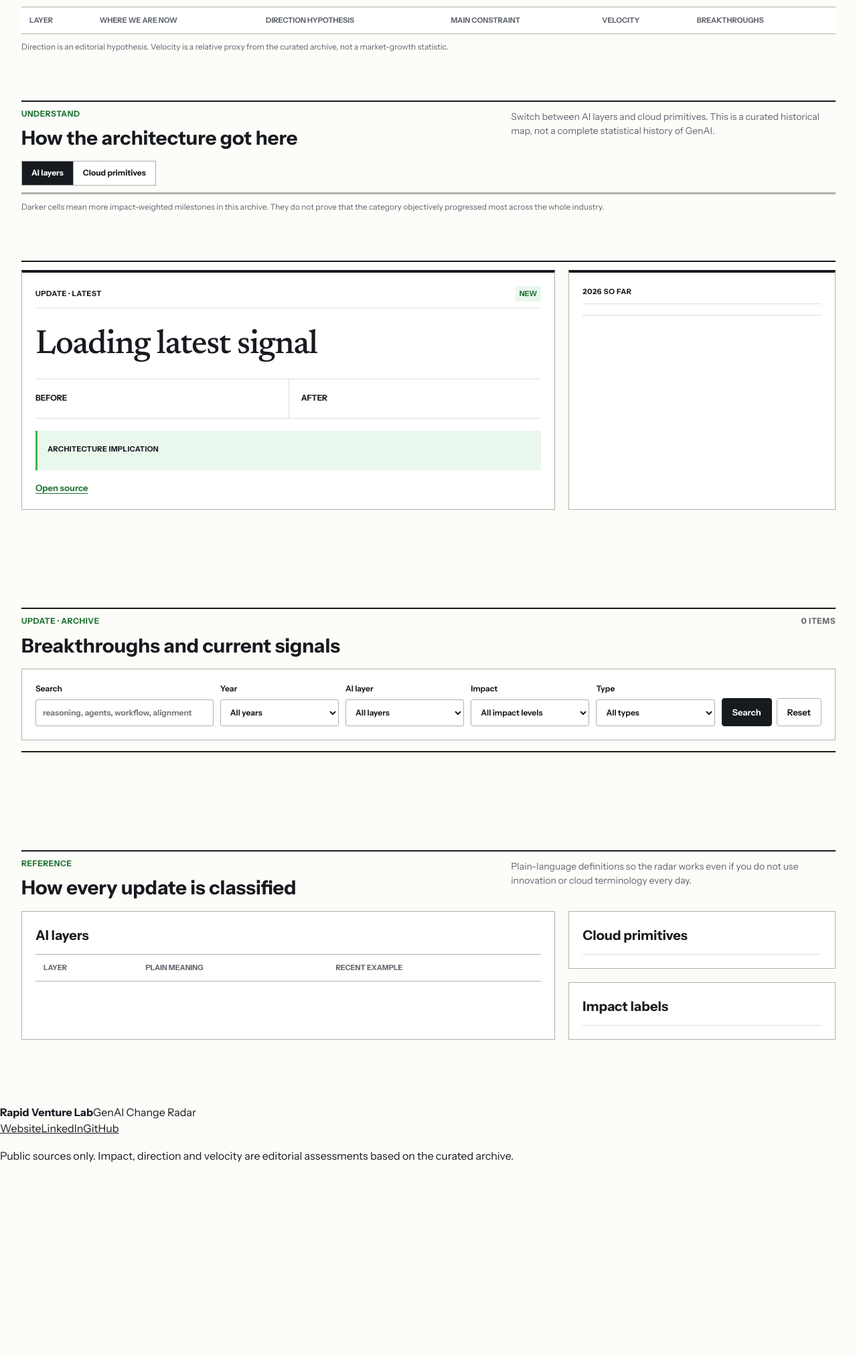
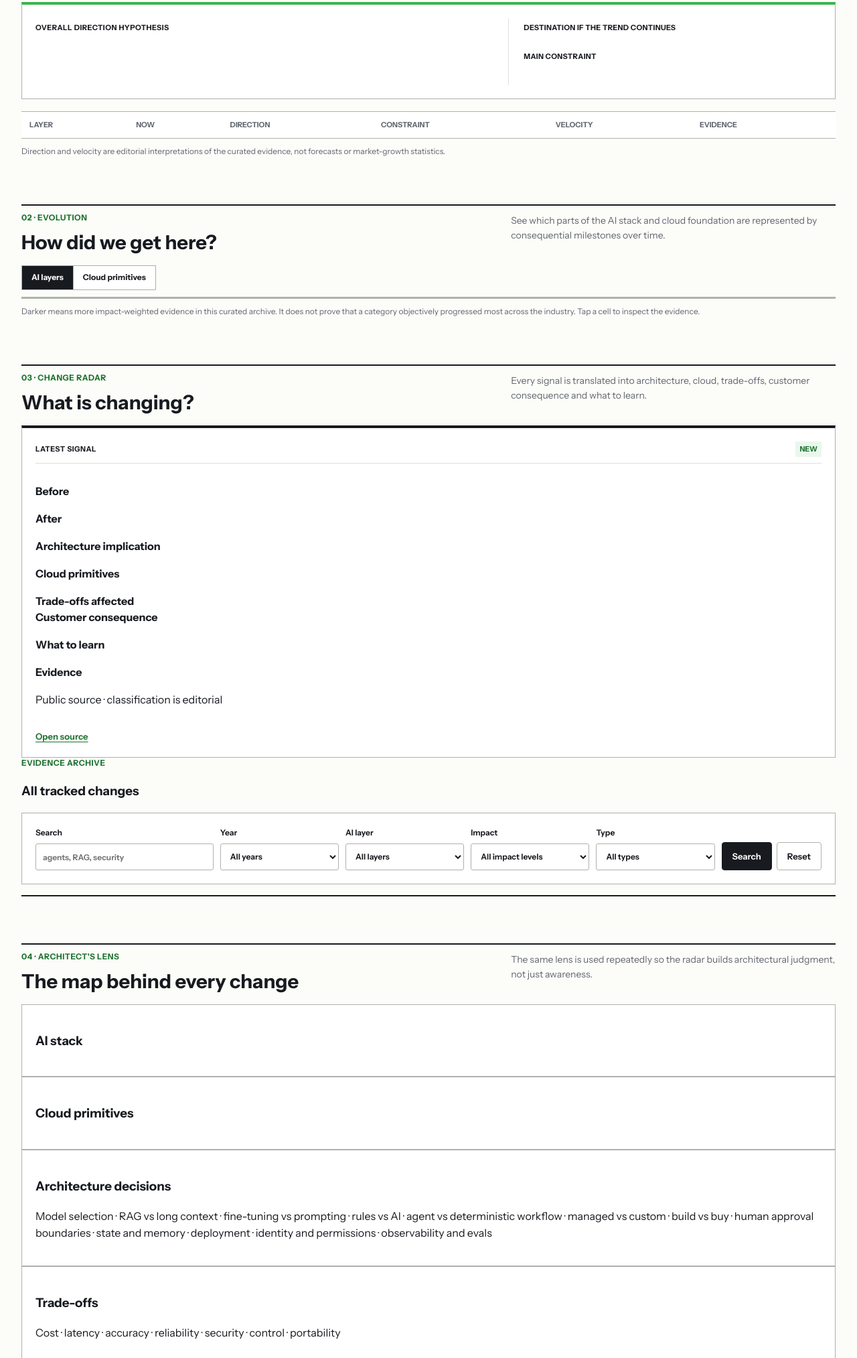
Before and after one commit to RapidVentureLab/genai-change-radar, a plain HTML site: page index.html in a window 1280 px wide. Shown: the part 773-2800 px from the top of the page at 67% size. Before the commit the page ends 2527 px from the top, so only its background shows below. Drawn offline with Linux system fonts and the light colour scheme.

Commit message:
Rebuild information architecture around full intelligence model

```diff
--- a/index.html
+++ b/index.html
@@ -1,93 +1,16 @@
 <!doctype html>
-<html lang="en">
-<head>
-  <meta charset="utf-8">
-  <meta name="viewport" content="width=device-width,initial-scale=1">
-  <meta name="theme-color" content="#FCFCFA">
-  <meta name="color-scheme" content="light">
-  <meta name="description" content="GenAI Change Radar by Rapid Venture Lab. A running record of meaningful changes in GenAI architecture.">
-  <title>GenAI Change Radar | Rapid Venture Lab</title>
-  <link rel="preconnect" href="https://fonts.googleapis.com">
-  <link rel="preconnect" href="https://fonts.gstatic.com" crossorigin>
-  <link href="https://fonts.googleapis.com/css2?family=Instrument+Sans:ital,wght@0,400..700;1,400..700&family=Newsreader:opsz,wght@6..72,300..800&display=swap" rel="stylesheet">
-  <link rel="stylesheet" href="styles.css?v=9">
-</head>
-<body>
-<header class="masthead" id="top">
-  <div class="masthead-main">
-    <a class="brand" href="#top" aria-label="Rapid Venture Lab, GenAI Change Radar">
-      <img src="assets/rvl-lockup-horizontal.svg" alt="Rapid Venture Lab" class="brand-lockup">
-      <span class="product-name">GenAI Change Radar</span>
-    </a>
-    <nav class="nav" aria-label="Primary"><a href="#direction">Orient</a><a href="#progress">Understand</a><a href="#today">Update</a><a href="#model">Reference</a></nav>
-  </div>
-  <div class="live-line">
-    <span class="live-dot" aria-hidden="true"></span><strong>Updated daily</strong><span id="updatedAt">Loading</span><span class="sep">·</span><span id="liveCount">Building archive</span>
-  </div>
-</header>
+<html lang="en"><head><meta charset="utf-8"><meta name="viewport" content="width=device-width,initial-scale=1"><meta name="theme-color" content="#FCFCF9"><meta name="color-scheme" content="light"><meta name="description" content="GenAI Change Radar by Rapid Venture Lab. Track how GenAI architecture is changing, where it is heading, and what that changes for system design."><title>GenAI Change Radar | Rapid Venture Lab</title><link rel="preconnect" href="https://fonts.googleapis.com"><link rel="preconnect" href="https://fonts.gstatic.com" crossorigin><link href="https://fonts.googleapis.com/css2?family=Instrument+Sans:ital,wght@0,400..700;1,400..700&family=Newsreader:opsz,wght@6..72,300..800&display=swap" rel="stylesheet"><link rel="stylesheet" href="styles.css?v=10"></head>
+<body><header class="masthead" id="top"><div class="masthead-main"><a class="brand" href="#top" aria-label="Rapid Venture Lab, GenAI Change Radar"><img src="assets/rvl-lockup-horizontal.svg" alt="Rapid Venture Lab" class="brand-lockup"><span class="product-name">GenAI Change Radar</span></a><nav class="nav" aria-label="Primary"><a href="#direction">Direction</a><a href="#evolution">Evolution</a><a href="#radar">Radar</a><a href="#reference">Reference</a></nav></div><div class="live-line"><span class="live-dot"></span><strong>Updated daily</strong><span id="updatedAt">Loading</span><span class="sep">·</span><span id="liveCount"></span></div></header>
+<main class="shell">
+<section class="intro"><p class="kicker">GENAI CHANGE RADAR</p><h1>See what is changing in GenAI architecture, where it is heading, and what that changes for system design.</h1><p class="intro-deck">A decision-oriented radar for solutions architects, AI product leaders, applied AI teams and senior builders.</p><div class="lens-strip"><span>AI stack</span><b>+</b><span>Cloud primitives</span><b>+</b><span>Architecture decisions</span><b>+</b><span>Business consequence</span></div></section>
 
-<main class="shell">
-  <section class="intro" aria-labelledby="page-title">
-    <p class="kicker">GENAI CHANGE RADAR</p>
-    <h1 id="page-title">A running record of meaningful changes in GenAI architecture.</h1>
-    <p class="intro-deck">Use it to see what changed, where it belongs in the stack, what is moving fastest, and where the technology appears to be heading.</p>
-  </section>
+<section id="direction" class="major-section"><header class="section-header"><div><p class="kicker">01 · DIRECTION</p><h2>Where are we going?</h2></div><p>Current state, direction, rate of change, constraints and the evidence behind each layer.</p></header><div class="orientation-lead panel panel-accent"><div><span class="section-tag">OVERALL DIRECTION HYPOTHESIS</span><h2 id="overallDirectionTitle"></h2><p id="overallDirectionSummary"></p></div><div class="orientation-side"><div><b>Destination if the trend continues</b><p id="overallDestination"></p></div><div><b>Main constraint</b><p id="overallConstraint"></p></div><div class="source-row" id="overallSources"></div></div></div><div class="direction-desktop direction-table-wrap"><table class="direction-table"><thead><tr><th>Layer</th><th>Now</th><th>Direction</th><th>Constraint</th><th>Velocity</th><th>Evidence</th></tr></thead><tbody id="directionBody"></tbody></table></div><div id="directionCards" class="direction-mobile"></div><p class="method-note">Direction and velocity are editorial interpretations of the curated evidence, not forecasts or market-growth statistics.</p></section>
 
-  <section class="direction-section orient-section" id="direction">
-    <header class="section-header"><div><p class="kicker">ORIENT</p><h2>Where the GenAI stack is heading</h2></div><p>Start here. See the current position, direction, constraint and relative velocity of each architectural layer.</p></header>
-    <div class="orientation-lead panel panel-accent">
-      <div><span class="section-tag">OVERALL DIRECTION HYPOTHESIS</span><h2 id="overallDirectionTitle"></h2><p id="overallDirectionSummary"></p></div>
-      <div class="orientation-side"><div><b>Destination if the trend continues</b><p id="overallDestination"></p></div><div><b>Main constraint</b><p id="overallConstraint"></p></div><div class="source-row" id="overallSources"></div></div>
-    </div>
-    <div class="direction-table-wrap"><table class="direction-table"><thead><tr><th>Layer</th><th>Where we are now</th><th>Direction hypothesis</th><th>Main constraint</th><th>Velocity</th><th>Breakthroughs</th></tr></thead><tbody id="directionBody"></tbody></table></div>
-    <p class="method-note">Direction is an editorial hypothesis. Velocity is a relative proxy from the curated archive, not a market-growth statistic.</p>
-  </section>
+<section id="evolution" class="major-section"><header class="section-header"><div><p class="kicker">02 · EVOLUTION</p><h2>How did we get here?</h2></div><p>See which parts of the AI stack and cloud foundation are represented by consequential milestones over time.</p></header><div class="view-tabs" role="group" aria-label="Evolution view"><button class="view-tab active" data-heat-view="layers">AI layers</button><button class="view-tab" data-heat-view="cloud">Cloud primitives</button></div><div class="heatmap-card panel"><div class="heatmap-scroll"><div id="heatmap" class="heatmap"></div></div><div id="yearSummary" class="year-summary"></div></div><p class="method-note">Darker means more impact-weighted evidence in this curated archive. It does not prove that a category objectively progressed most across the industry. Tap a cell to inspect the evidence.</p></section>
 
-  <section class="progress-section" id="progress">
-    <header class="section-header"><div><p class="kicker">UNDERSTAND</p><h2>How the architecture got here</h2></div><p>Switch between AI layers and cloud primitives. This is a curated historical map, not a complete statistical history of GenAI.</p></header>
-    <div class="view-tabs" role="group" aria-label="Heatmap view"><button class="view-tab active" data-heat-view="layers">AI layers</button><button class="view-tab" data-heat-view="cloud">Cloud primitives</button></div>
-    <div class="heatmap-card panel"><div class="heatmap-scroll"><div id="heatmap" class="heatmap"></div></div><div id="yearSummary" class="year-summary"></div></div>
-    <p class="method-note">Darker cells mean more impact-weighted milestones in this archive. They do not prove that the category objectively progressed most across the whole industry.</p>
-  </section>
+<section id="radar" class="major-section"><header class="section-header"><div><p class="kicker">03 · CHANGE RADAR</p><h2>What is changing?</h2></div><p>Every signal is translated into architecture, cloud, trade-offs, customer consequence and what to learn.</p></header><article class="lead-panel panel"><div class="panel-head"><span class="section-tag">LATEST SIGNAL</span><span class="new-badge">NEW</span></div><div class="lead-meta"><span id="leadDate"></span><span id="leadLayer"></span><span id="leadImpact"></span></div><h2 id="leadTitle"></h2><p class="lead-deck" id="leadWhy"></p><div class="analysis-grid"><div><b>Before</b><p id="leadBefore"></p></div><div><b>After</b><p id="leadAfter"></p></div><div><b>Architecture implication</b><p id="leadImplication"></p></div><div><b>Cloud primitives</b><p id="leadCloud"></p></div><div><b>Trade-offs affected</b><div id="leadTradeoffs" class="tradeoff-row"></div></div><div><b>Customer consequence</b><p id="leadCustomer"></p></div><div><b>What to learn</b><p id="leadLearn"></p></div><div><b>Evidence</b><p>Public source · classification is editorial</p></div></div><a id="leadSource" class="story-link">Open source</a></article>
 
-  <section class="front-page update-section" id="today">
-    <article class="lead-panel panel">
-      <div class="panel-head"><span class="section-tag">UPDATE · LATEST</span><span class="new-badge">NEW</span></div>
-      <div class="lead-meta"><span id="leadDate"></span><span id="leadLayer"></span><span id="leadImpact" class="impact-tag"></span></div>
-      <h2 id="leadTitle">Loading latest signal</h2><p class="lead-deck" id="leadWhy"></p>
-      <div class="lead-compare"><div><b>Before</b><p id="leadBefore"></p></div><div><b>After</b><p id="leadAfter"></p></div></div>
-      <div class="lead-apply"><b>Architecture implication</b><p id="leadImplication"></p><div id="leadTradeoffs" class="tradeoff-row"></div></div>
-      <a id="leadSource" class="story-link" href="#archive">Open source</a>
-    </article>
-    <aside class="today-panel panel"><div class="panel-head"><span class="section-tag">2026 SO FAR</span><span id="yearLeaderLabel"></span></div><div id="yearLeader" class="year-leader"></div><div class="today-layer-list" id="todayLayerList"></div></aside>
-  </section>
+<div class="archive-head"><div><p class="kicker">EVIDENCE ARCHIVE</p><h3>All tracked changes</h3></div><span id="resultCount"></span></div><form class="filters panel" id="filterForm"><label><span>Search</span><input id="searchInput" type="search" placeholder="agents, RAG, security"></label><label><span>Year</span><select id="yearFilter"><option value="">All years</option></select></label><label><span>AI layer</span><select id="layerFilter"><option value="">All layers</option></select></label><label><span>Impact</span><select id="impactFilter"><option value="">All impact levels</option></select></label><label><span>Type</span><select id="kindFilter"><option value="">All types</option><option value="signal">Current signal</option><option value="milestone">Historical milestone</option></select></label><div class="filter-actions"><button class="btn" type="submit">Search</button><button class="btn btn-secondary" id="resetFilters" type="button">Reset</button></div></form><div id="newsGrid" class="news-grid"></div></section>
 
-  <section class="archive-section" id="archive">
-    <header class="section-header"><div><p class="kicker">UPDATE · ARCHIVE</p><h2>Breakthroughs and current signals</h2></div><span id="resultCount" class="result-count">0 items</span></header>
-    <form class="filters panel" id="filterForm"><label><span>Search</span><input id="searchInput" type="search" placeholder="reasoning, agents, workflow, alignment"></label><label><span>Year</span><select id="yearFilter"><option value="">All years</option></select></label><label><span>AI layer</span><select id="layerFilter"><option value="">All layers</option></select></label><label><span>Impact</span><select id="impactFilter"><option value="">All impact levels</option></select></label><label><span>Type</span><select id="kindFilter"><option value="">All types</option><option value="signal">Current signal</option><option value="milestone">Historical milestone</option></select></label><div class="filter-actions"><button class="btn" type="submit">Search</button><button class="btn btn-secondary" id="resetFilters" type="button">Reset</button></div></form>
-    <div class="news-grid" id="newsGrid"></div>
-  </section>
-
-  <section class="model-section" id="model">
-    <header class="section-header"><div><p class="kicker">REFERENCE</p><h2>How every update is classified</h2></div><p>Plain-language definitions so the radar works even if you do not use innovation or cloud terminology every day.</p></header>
-    <div class="model-grid">
-      <div class="panel model-table-panel">
-        <h3>AI layers</h3>
-        <div class="table-scroll"><table class="model-table"><thead><tr><th>Layer</th><th>Plain meaning</th><th>Recent example</th></tr></thead><tbody id="modelLayerBody"></tbody></table></div>
-      </div>
-      <aside class="model-side">
-        <div class="panel"><h3>Cloud primitives</h3><div id="primitiveDefs" class="definition-stack"></div></div>
-        <div class="panel"><h3>Impact labels</h3><div id="impactDefs" class="definition-stack"></div></div>
-      </aside>
-    </div>
-  </section>
-</main>
-
-<footer class="footer">
-  <div><strong>Rapid Venture Lab</strong><span>GenAI Change Radar</span></div>
-  <nav><a href="https://www.rapidventurelab.com/" target="_blank" rel="noopener">Website</a><a href="https://de.linkedin.com/company/rapid-venture-lab" target="_blank" rel="noopener">LinkedIn</a><a href="https://github.com/RapidVentureLab/genai-change-radar" target="_blank" rel="noopener">GitHub</a></nav>
-  <p>Public sources only. Impact, direction and velocity are editorial assessments based on the curated archive.</p>
-</footer>
-<script src="app.js?v=9" defer></script>
-</body>
-</html>
+<section id="reference" class="major-section"><header class="section-header"><div><p class="kicker">04 · ARCHITECT'S LENS</p><h2>The map behind every change</h2></div><p>The same lens is used repeatedly so the radar builds architectural judgment, not just awareness.</p></header><div class="lens-map"><div class="panel"><h3>AI stack</h3><div id="layerDefs"></div></div><div class="panel"><h3>Cloud primitives</h3><div id="primitiveDefs"></div></div><div class="panel"><h3>Architecture decisions</h3><p class="decision-list">Model selection · RAG vs long context · fine-tuning vs prompting · rules vs AI · agent vs deterministic workflow · managed vs custom · build vs buy · human approval boundaries · state and memory · deployment · identity and permissions · observability and evals</p></div><div class="panel"><h3>Trade-offs</h3><p class="decision-list">Cost · latency · accuracy · reliability · security · control · portability</p></div></div></section>
+</main><footer class="footer"><div><strong>Rapid Venture Lab</strong><span>GenAI Change Radar</span></div><nav><a href="https://www.rapidventurelab.com/" target="_blank" rel="noopener">Website</a><a href="https://de.linkedin.com/company/rapid-venture-lab" target="_blank" rel="noopener">LinkedIn</a><a href="https://github.com/RapidVentureLab/genai-change-radar" target="_blank" rel="noopener">GitHub</a></nav><p>Public sources only. Impact, direction, velocity and architecture implications are editorial assessments based on the curated archive.</p></footer><script src="app.js?v=10" defer></script></body></html>
```
